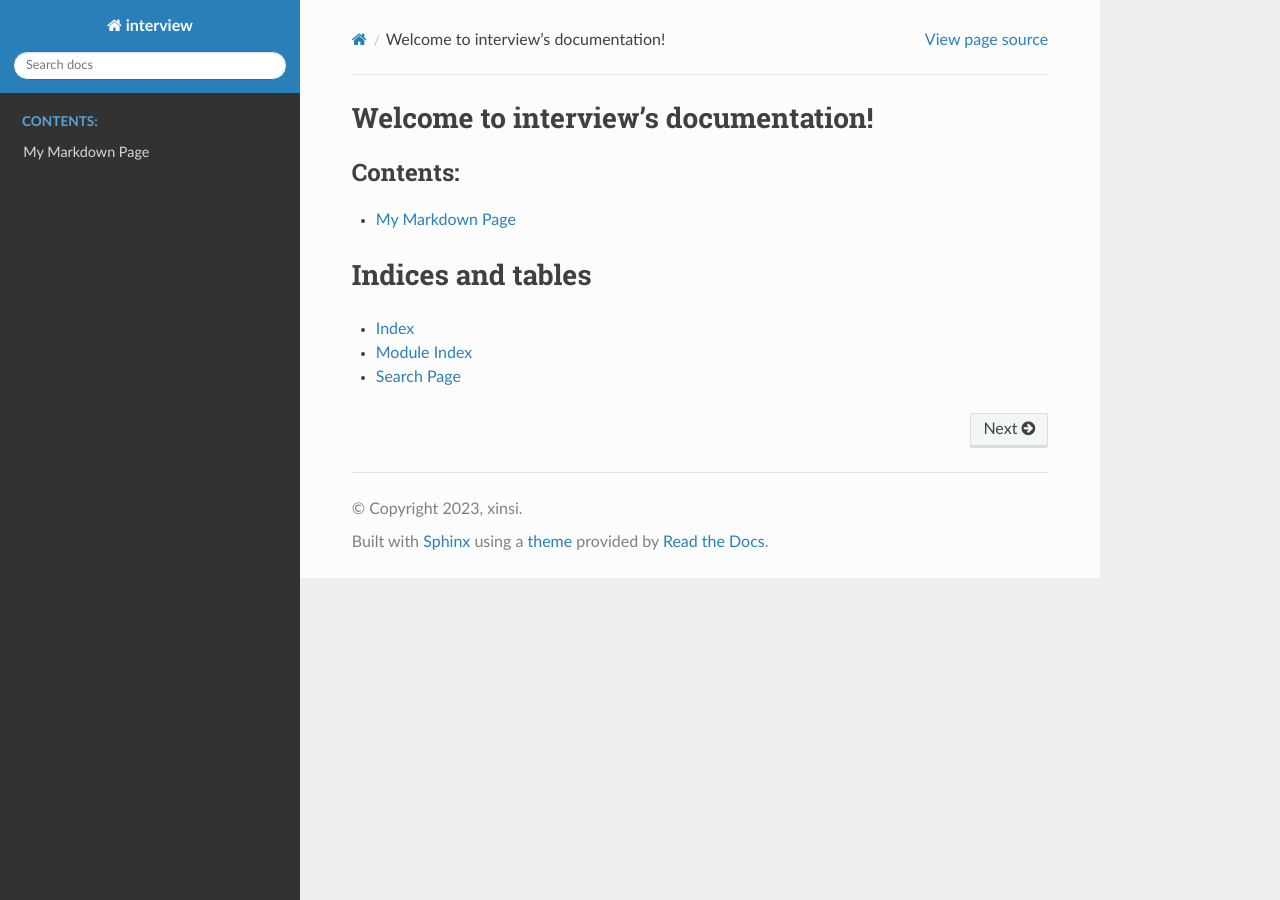
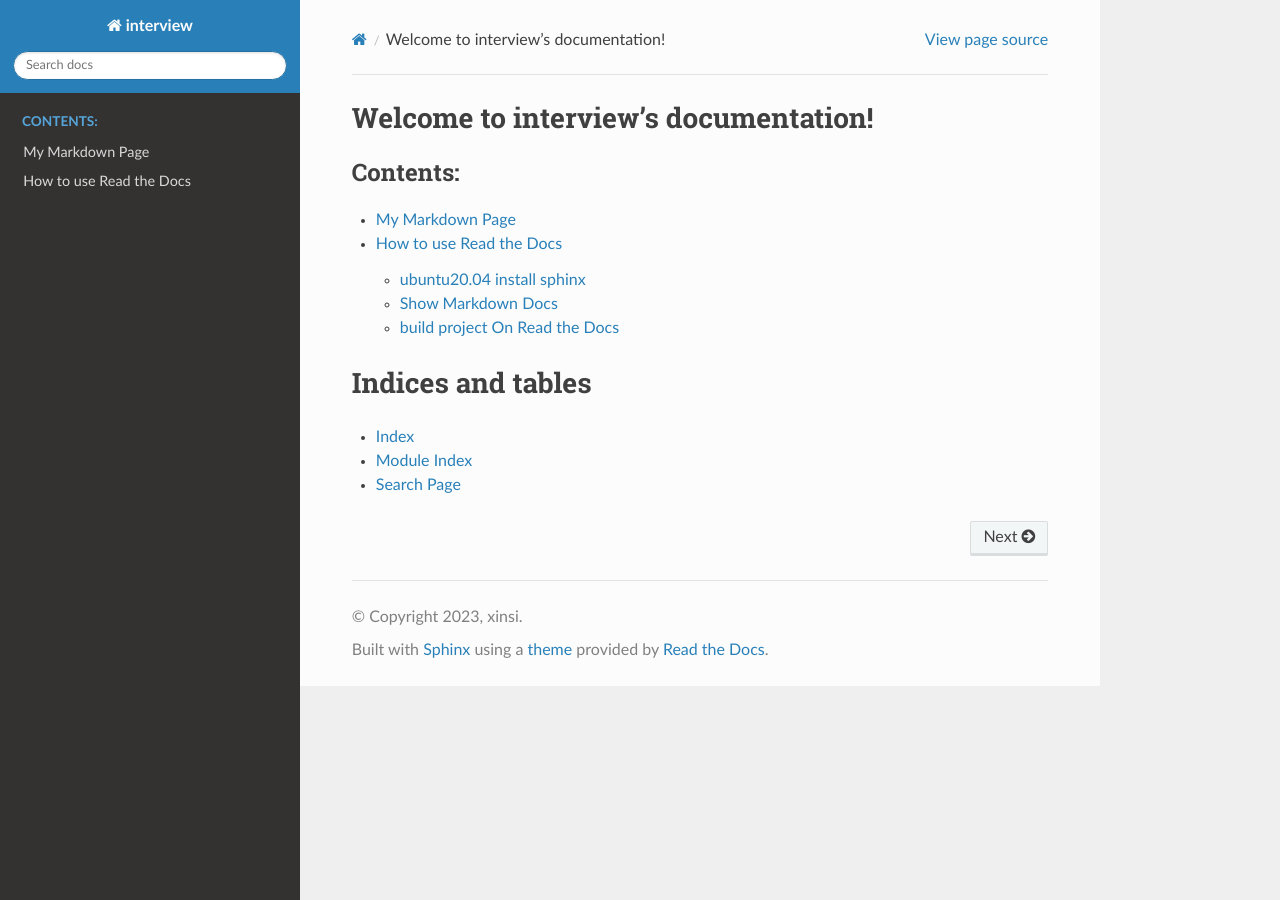
Before and after one commit to Jackchen0514/docs, a Sphinx documentation site: the page built from source/index.rst, in a window 1280 px wide. Built offline with Sphinx 7.4.7 and the Read the Docs theme 2.0.0, drawn with Linux system fonts in a browser that asks for light colours; some of the changed lines change nothing that is shown.

Commit message:
update reuirements & add readdocs

````diff
--- a/requirements.txt
+++ b/requirements.txt
@@ -1 +1,2 @@
 recommonmark
+sphinx_rtd_theme
--- a/source/index.rst
+++ b/source/index.rst
@@ -11,6 +11,7 @@ Welcome to interview's documentation!
    :caption: Contents:
 
    example
+   readdocs
 
 
 
--- /dev/null
+++ b/source/readdocs.md
@@ -0,0 +1,106 @@
+# How to use Read the Docs
+
+## ubuntu20.04 install sphinx
+
+1. Update the Package List:
+```
+sudo apt update
+sudo apt upgrade
+```
+
+
+2. Install Python and pip:
+```
+sudo apt install python3-pip
+```
+
+3. Install Sphinx:
+```
+pip3 install sphinx
+```
+
+4. Verify Installation:
+```
+sphinx-build --version
+```
+
+Optional: Install the Sphinx RTD Theme:
+```
+pip3 install sphinx_rtd_theme
+```
+
+Then, in your Sphinx project's conf.py file, you can set the theme by modifying the html_theme variable:
+```
+html_theme = "sphinx_rtd_theme"
+```
+
+6. Start a New Sphinx Project:
+```
+mkdir mydocs
+cd mydocs
+sphinx-quickstart
+```
+
+## Show Markdown Docs
+
+1. install recommonmark:
+```
+pip3 install recommonmark
+```
+
+2. in 'conf.py' file, add text:
+```
+# 在文件顶部添加：
+from recommonmark.parser import CommonMarkParser
+
+# 在文件中找到 source_suffix 配置项，并添加 .md 扩展名：
+source_suffix = ['.rst', '.md']
+
+# 添加 Markdown 解析器：
+source_parsers = {
+    '.md': CommonMarkParser,
+}
+
+```
+
+3. create a new Markdown file, such as 'example.md'
+```
+# My Markdown Page
+
+This is a sample page written in Markdown.
+```
+
+4. Add a new Markdown file to 'index.rst'
+```
+.. toctree::
+   :maxdepth: 2
+   :caption: Contents:
+
+   example
+```
+
+5. build docs
+```
+make html
+```
+
+6. review docs
+in `mydocs/build/html`, find `index.html` file
+open it with chrome
+
+## build project On Read the Docs
+
+1. create or update `requirements.txt` file:
+```
+recommonmark
+```
+
+
+2. 配置Read the Docs以使用requirements.txt:
+
+登录到Read the Docs并进入您的项目的管理页面。
+在“Admin”部分，选择“Advanced Settings”。
+在“Requirements file”字段中，输入requirements.txt的路径（相对于项目的根目录）。
+保存更改。
+
+3. 触发新的构建
````
